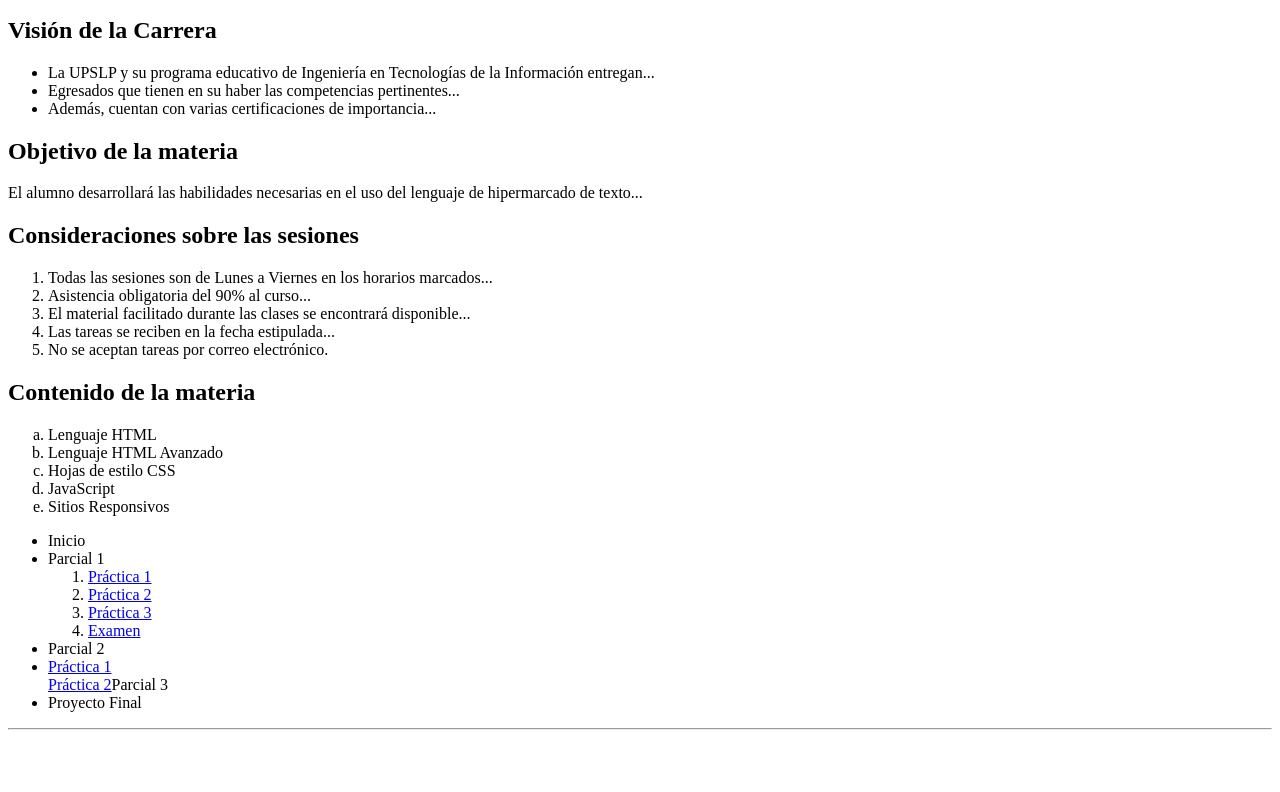
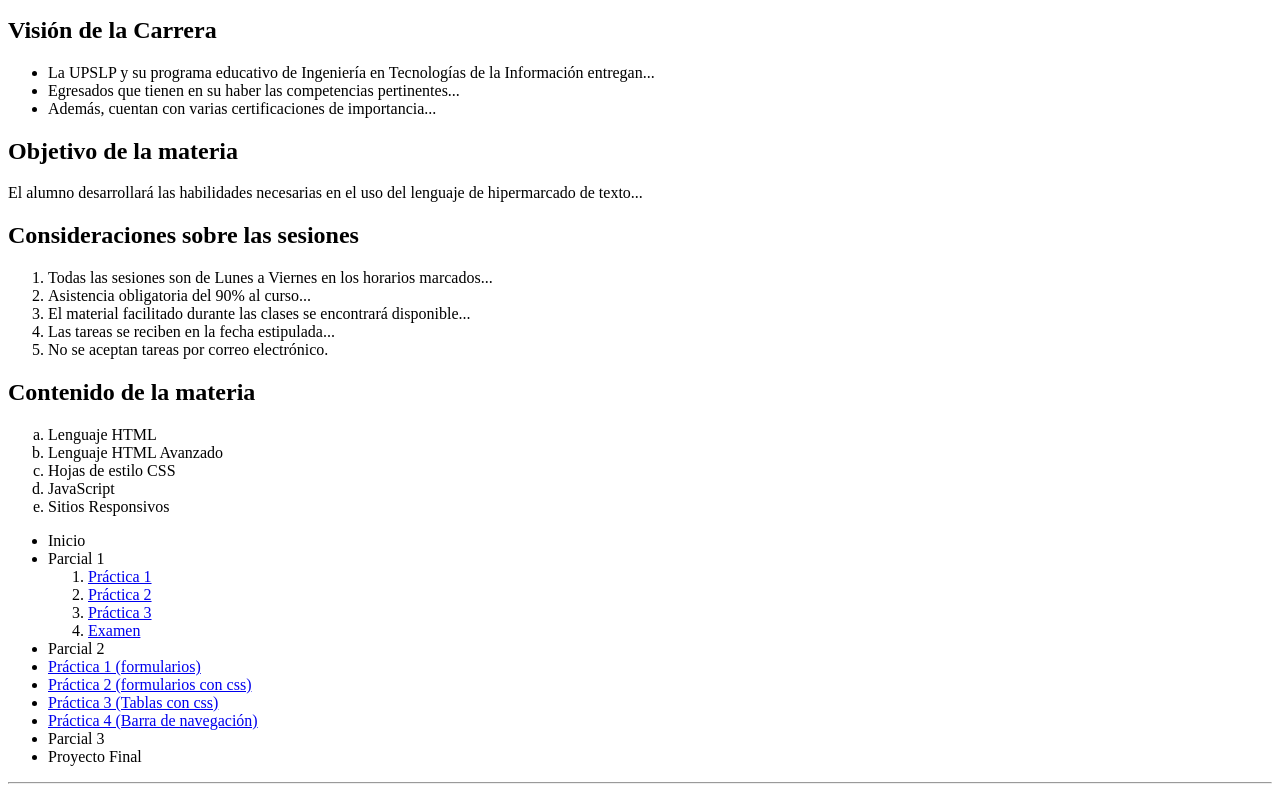
Before and after one commit to EduardoTonatiu/Portafolio1, a plain HTML site: page index.html in a window 1280 px wide. Shown: the part 1107-1899 px from the top of the page. Before the commit the page ends 1845 px from the top, so only its background shows below. Drawn offline with Linux system fonts and the light colour scheme.

Commit message:
Update index.html

```diff
--- a/index.html
+++ b/index.html
@@ -117,8 +117,10 @@
                 </ol>
             </li>
             <li>Parcial 2</li>
-             <li><a href="Practica Forms.html">Práctica 1</a></li
-             <li><a href="Tablas.html">Práctica 2</a></li
+             <li><a href="Practica Forms.html">Práctica 1 (formularios)</a></li>
+             <li><a href="Practica%20Forms.html">Práctica 2 (formularios con css) </a></li>
+            <li><a href="Tablas.html">Práctica 3 (Tablas con css) </a></li>
+            <li><a href="Barra%20Nav.html">Práctica 4 (Barra de navegación) </a></li>
             <li>Parcial 3</li>
             <li>Proyecto Final</li>
         </ul>
```
